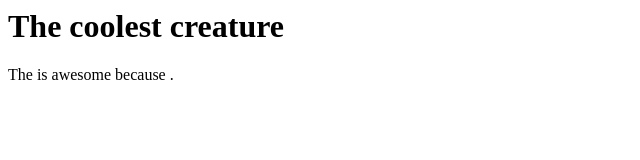
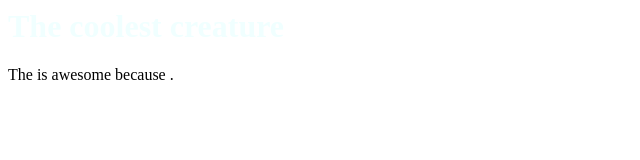
Before and after one commit to Knight-of-Lights/2-1-CSS-Basics, a plain HTML site: page index.html in a window 1280 px wide. Shown: the whole page, without its empty margins (0-640 px from the left). Drawn offline with Linux system fonts and the light colour scheme.

Commit message:
oops, wrong thing (fex later)

```diff
--- a/index.html
+++ b/index.html
@@ -2,9 +2,14 @@
   <head>
         <meta charset="utf-8">
         <title>Challenge: Colorful creature</title>
-  </head>
+  <style>
+#big-title {color:azure}
+
+  </style>
+
+      </head>
   <body>
-    <h1>The coolest creature</h1>
+    <h1 id="big-title">The coolest creature</h1>
     <p>The <em></em> is awesome because <strong></strong>.</p>
 
 </body>
```
